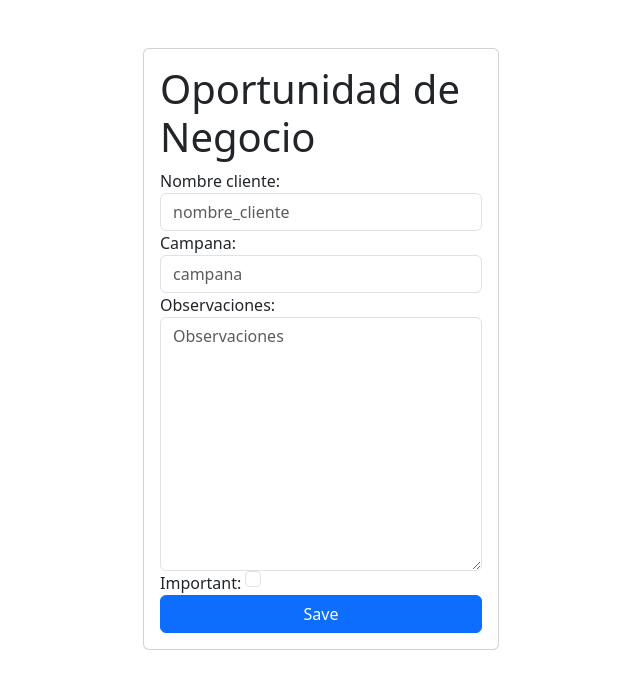
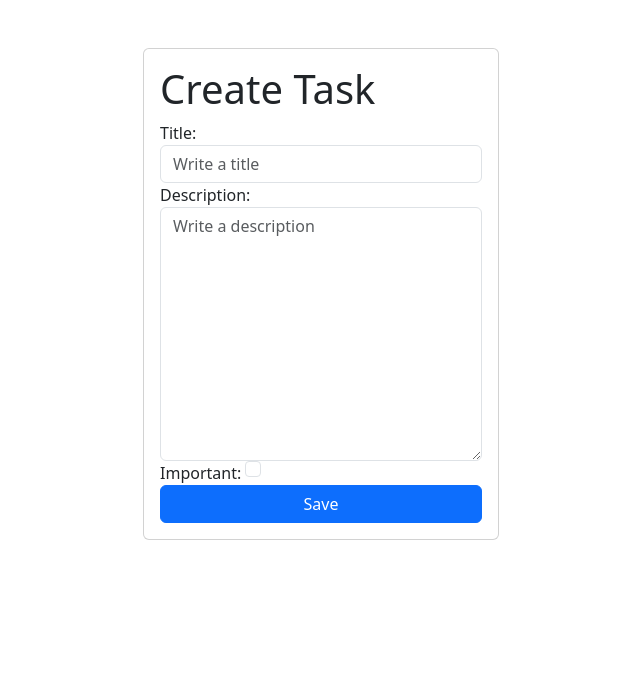
Before and after one commit to molivadatascience/django-auth-crud, a Django app: page /tasks/create/ in a window 1280 px wide. Shown: the part 56-745 px from the top of the page, without its empty margins (319-959 px from the left). Run offline with Django 5.2, Linux system fonts and the light colour scheme; the visitor is signed in with stand-in values (Sample User, id 1).

Commit message:
ajustes 37

```diff
--- a/tasks/admin.py
+++ b/tasks/admin.py
@@ -2,7 +2,7 @@ from django.contrib import admin
 from .models import Task #Para traer el modelo llamado tarea
 
 class TaskAdmin(admin.ModelAdmin):
-    readonly_fields = ("fecha_solicitud", )
+    readonly_fields = ("created", )
 
 # Register your models here.
 admin.site.register(Task, TaskAdmin)
--- a/tasks/forms.py
+++ b/tasks/forms.py
@@ -4,10 +4,9 @@ from .models import Task
 class TaskForm(forms.ModelForm):
     class Meta:
         model = Task
-        fields=['nombre_cliente', 'campana', 'observaciones', 'important'] #son los campos que quiero ver en el formulario el resto no es necesario
+        fields=['title', 'description', 'important'] #son los campos que quiero ver en el formulario el resto no es necesario
         widgets = {
-            'nombre_cliente': forms.TextInput(attrs={'class': 'form-control','placeholder': 'nombre_cliente'}),
-            'campana': forms.TextInput(attrs={'class': 'form-control','placeholder': 'campana'}),
-            'observaciones': forms.Textarea(attrs={'class': 'form-control','placeholder': 'Observaciones'}),
+            'title': forms.TextInput(attrs={'class': 'form-control','placeholder': 'Write a title'}),
+            'description': forms.Textarea(attrs={'class': 'form-control','placeholder': 'Write a description'}),
             'important': forms.CheckboxInput(attrs={'class': 'form-check-input m-auto'}),
         }
--- a/tasks/models.py
+++ b/tasks/models.py
@@ -1,4 +1,3 @@
-
 from django.db import models
 from django.contrib.auth.models import User
 
@@ -6,13 +5,12 @@ from django.contrib.auth.models import User
 # Vamos a crear una tabla
 # from tkinter import CASCADE
 class Task(models.Model):
-    nombre_cliente = models.CharField(max_length=100)
-    campana = models.CharField(max_length=100)
-    observaciones = models.TextField(blank=True)
-    fecha_solicitud = models.DateTimeField(auto_now_add=True) # el automaticamente guarda la fecha
+    title = models.CharField(max_length=100)
+    description = models.TextField(blank=True)
+    created = models.DateTimeField(auto_now_add=True) # el automaticamente guarda la fecha
     datecompleted = models.DateTimeField(null=True, blank=True) #permite valores nulos
     important = models.BooleanField(default=False)
     user = models.ForeignKey(User, on_delete=models.CASCADE)
 
     def __str__(self):
-        return self.nombre_cliente + '- by '+ self.user.username
+        return self.title+ '- by '+ self.user.username
--- a/tasks/templates/create_task.html
+++ b/tasks/templates/create_task.html
@@ -6,7 +6,7 @@
     <div class="row">
         <div class="col-md-4 offset-md-4 mt-5">
             <form action="/tasks/create/" method="POST" class="card card-body">
-                <h1>Oportunidad de Negocio</h1>
+                <h1>Create Task</h1>
                 {{error}}
                 {% csrf_token %}
 
--- a/tasks/templates/home.html
+++ b/tasks/templates/home.html
@@ -5,7 +5,7 @@
 <main class="container py-5">
     <section class="card card-body">
         <h1 class="display-1 text-center">Jupiter APP</h1>
-        <p>Es una APP de gestión para el equipo de PROMOSMART</p>
+        <p>Lorem, ipsum dolor sit amet consectetur adipisicing elit. Soluta aperiam ratione praesentium aliquid adipisci perspiciatis explicabo magnam a doloribus qui commodi esse quibusdam inventore iusto possimus ad, neque odit, labore illum illo minima corrupti sint officiis consequuntur! Necessitatibus libero recusandae repellat debitis ducimus nesciunt error molestiae officia, ratione, tempore distinctio nostrum iure vero, alias temporibus voluptates quam modi optio nemo? Aspernatur, voluptates quo. Velit nulla minima delectus eum fuga, ipsam repudiandae neque numquam unde quo consectetur aspernatur ex vero illo eveniet eos pariatur quasi aut. Corporis esse velit, eaque placeat ex ipsum quo distinctio, incidunt pariatur labore aliquid quia soluta.</p>
 
     <div class="text-center">
         <a class="btn btn-secondary" href="/signin">
--- a/tasks/templates/signup.html
+++ b/tasks/templates/signup.html
@@ -16,7 +16,6 @@
                     <label for="username">Username:</label>
                     <input type="text" name="username" id="username"
                     class="form-control" placeholder="Write your username"
-                    />
                 </div>
                 <div class="mb-3">
                     <label for="password1">Password:</label>
--- a/tasks/templates/task_detail.html
+++ b/tasks/templates/task_detail.html
@@ -5,7 +5,7 @@
 <main class="container">
     <div class="row">
         <div class="col-md-4 offset-md-4">
-            <h1 class="text-secondary">{{task.nombre_cliente}}</h1>
+            <h1 class="text-secondary">{{task.title}}</h1>
 
             {{error}}
             <form method="POST">
--- a/tasks/templates/tasks.html
+++ b/tasks/templates/tasks.html
@@ -11,12 +11,12 @@
                 <a class="list-group-item" href="{% url 'task_detail' task.id %}">
                     <header class="d-flex justify-content-between">
                         {% if task.important %}
-                        <h1 class="fw-bold text-success">{{task.nombre_cliente}}</h1>
+                        <h1 class="fw-bold text-success">{{task.title}}</h1>
                         {% else %}
-                        <h1 class="fw-bold">{{task.nombre_cliente}}</h1>
+                        <h1 class="fw-bold">{{task.title}}</h1>
                         {% endif %}
                     </header>
-                        <p>{{task.observaciones}}</p>
+                        <p>{{task.description}}</p>
                         <p>{{task.user.username}}</p>
 
                         <p>{{task.datecompleted|date:'M j Y:i'}}</p>
```
Also changed, not shown: tasks/migrations/0001_initial.py.
